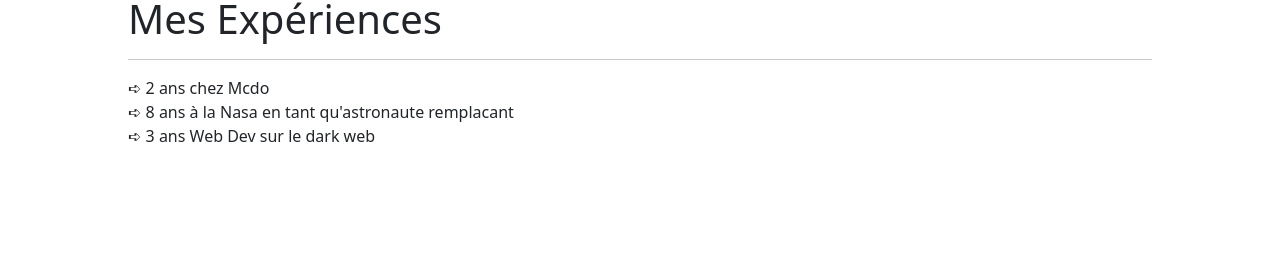
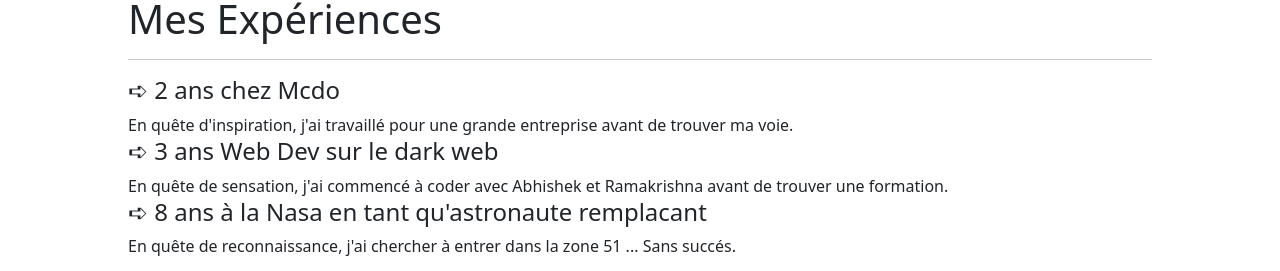
Before and after one commit to AlexLekieffre/Groupe_CV, a React (Create React App) app: page /experience in a window 1280 px wide. Shown: the part 845-1116 px from the top of the page. Before the commit the page ends 1009 px from the top, so only its background shows below. Built offline with nearby package versions, Linux system fonts and the light colour scheme.

Commit message:
minor changes

```diff
--- a/src/App.css
+++ b/src/App.css
@@ -17,7 +17,7 @@
 
 .App-header {
     background-color: #282c34;
-    background-image: url("/src/img/banner.png");
+    /* background-image: url("/src/img/banner.png"); */
     min-height: 100vh;
     display: flex;
     flex-direction: column;
--- a/src/components/Molecules/experience.jsx
+++ b/src/components/Molecules/experience.jsx
@@ -9,9 +9,16 @@
       <hr />
 
       <p>
-        ➪ 2 ans chez Mcdo <br />
-        ➪ 8 ans à la Nasa en tant qu'astronaute remplacant <br />
-        ➪ 3 ans Web Dev sur le dark web <br />
+        <h4> ➪ 2 ans chez Mcdo </h4>
+        En quête d'inspiration, j'ai travaillé pour une grande entreprise avant
+        de trouver ma voie.
+        <br />
+        <h4> ➪ 3 ans Web Dev sur le dark web </h4>
+        En quête de sensation, j'ai commencé à coder avec Abhishek et
+        Ramakrishna avant de trouver une formation. <br />
+        <h4> ➪ 8 ans à la Nasa en tant qu'astronaute remplacant </h4>
+        En quête de reconnaissance, j'ai chercher à entrer dans la zone 51 ...
+        Sans succés.
       </p>
 
       {/* <ul>
```
